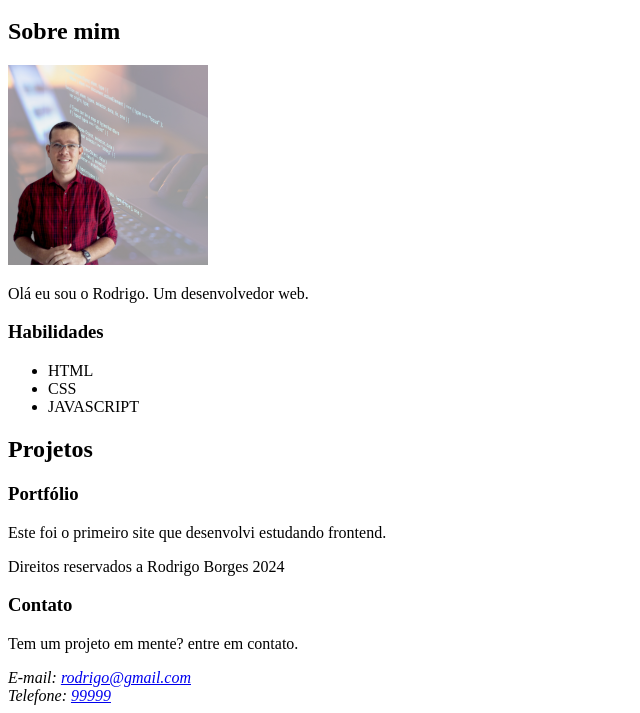
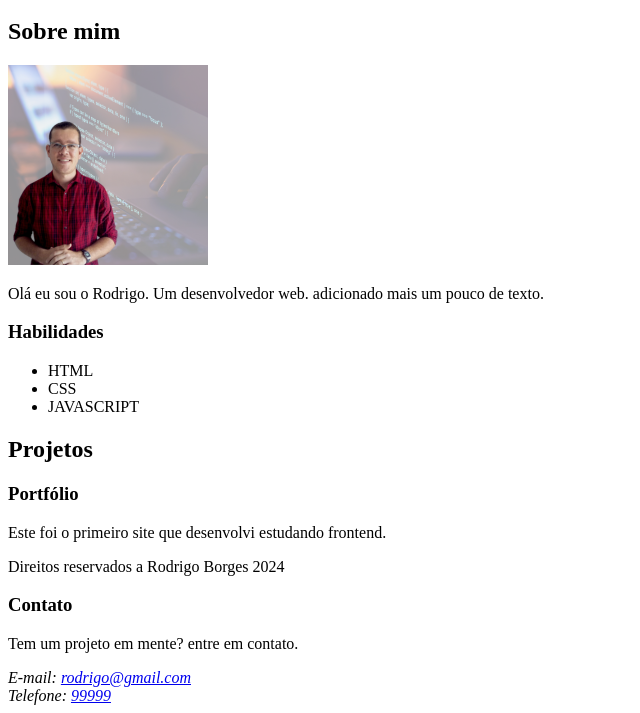
Before and after one commit to rodrigoborgesdesenvolvedor/site, a plain HTML site: page index.html in a window 1280 px wide. Shown: the part 154-867 px from the top of the page, without its empty margins (0-640 px from the left). Drawn offline with Linux system fonts and the light colour scheme.

Commit message:
Nova versão meu primeiro site

```diff
--- a/index.html
+++ b/index.html
@@ -29,7 +29,7 @@
         <article>
 
             <p>
-                Olá eu sou o Rodrigo. Um desenvolvedor web.
+                Olá eu sou o Rodrigo. Um desenvolvedor web. adicionado mais um pouco de texto.
             </p>
 
         </article>
```
